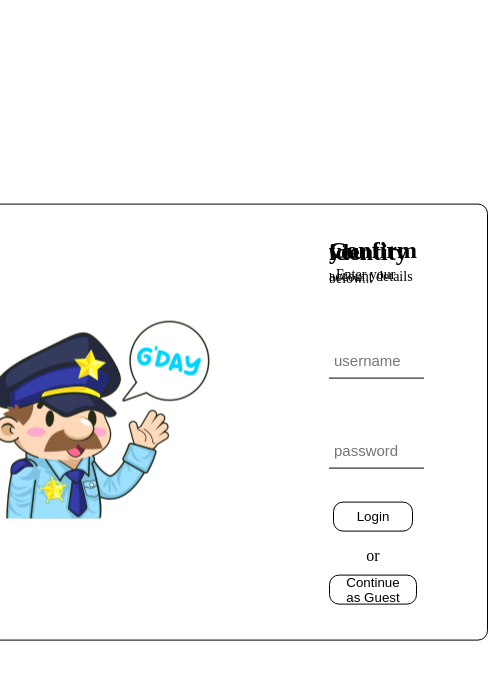
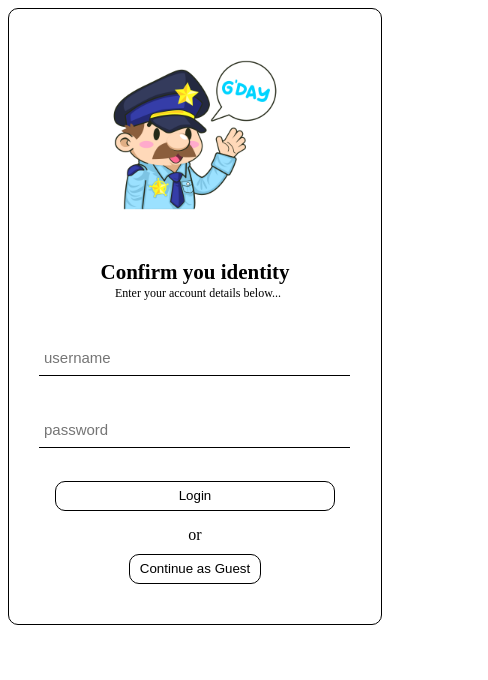
Before and after one commit to r00kieAd/ai-chatbot-ui, a React (Vite) app in the folder chatbot/: page / in a window 390 px wide. Shown: the top 680 px of the page, 488 px wide, since content can reach past the window. Built offline with nearby package versions, Linux system fonts and the light colour scheme.

Commit message:
added login mobile view and fading of police image

```diff
--- a/chatbot/src/app.css
+++ b/chatbot/src/app.css
@@ -12,6 +12,15 @@
   border: 1px solid black;
   border-radius: 10px;
   padding: 20px;
+  transition: all 0.5s ease-in;
+}
+@media screen and (max-width: 500px) {
+  #parent #loginContainer #loginParent {
+    position: relative;
+    top: 0;
+    left: 0;
+    transform: none;
+  }
 }
 #parent #loginContainer #loginParent #containerOne {
   display: flex;
@@ -20,27 +29,65 @@
   align-items: center;
   width: 100%;
 }
+@media screen and (max-width: 1100px) {
+  #parent #loginContainer #loginParent #containerOne {
+    display: flex;
+    flex-direction: column;
+    justify-content: space-between;
+    align-items: center;
+    width: 100%;
+  }
+}
 #parent #loginContainer #loginParent #containerOne .compartment {
-  margin: 5px 50px;
+  margin: 5px 40px;
+}
+@media screen and (max-width: 1200px) {
+  #parent #loginContainer #loginParent #containerOne .compartment {
+    margin: 10px;
+  }
 }
 #parent #loginContainer #loginParent #containerOne #policeDiv {
   position: relative;
 }
+#parent #loginContainer #loginParent #containerOne #policeDiv .intro-img-div {
+  opacity: 0;
+  visibility: hidden;
+  transition: opacity 0.5s ease-in-out, visibility 0.5s ease-in-out;
+}
 #parent #loginContainer #loginParent #containerOne #policeDiv .intro-img-div .police {
+  display: none;
   width: inherit;
 }
 #parent #loginContainer #loginParent #containerOne #policeDiv .intro-img-div .police img {
-  width: 16rem;
+  width: 12rem;
 }
-#parent #loginContainer #loginParent #containerOne #policeDiv .error-img-div {
+#parent #loginContainer #loginParent #containerOne #policeDiv .intro-img-div.show {
+  opacity: 1;
+  visibility: visible;
+  transition: opacity 0.5s ease-in-out;
+}
+#parent #loginContainer #loginParent #containerOne #policeDiv .error-img-div,
+#parent #loginContainer #loginParent #containerOne #policeDiv .ok-img-div {
   display: none;
 }
 #parent #loginContainer #loginParent #containerOne #loginHeaders {
+  text-align: center;
   line-height: 1px;
   margin-bottom: 10px;
 }
+#parent #loginContainer #loginParent #containerOne #loginHeaders h2 {
+  width: 100%;
+}
 #parent #loginContainer #loginParent #containerOne #loginHeaders span {
   font-size: 14px;
+}
+@media screen and (max-width: 500px) {
+  #parent #loginContainer #loginParent #containerOne #loginHeaders h2 {
+    font-size: 21px;
+  }
+  #parent #loginContainer #loginParent #containerOne #loginHeaders span {
+    font-size: 12px;
+  }
 }
 #parent #loginContainer #loginParent #containerOne #loginForm {
   width: 100%;
--- a/chatbot/src/app.scss
+++ b/chatbot/src/app.scss
@@ -2,9 +2,6 @@
     --textAreaHeight: 32px;
     --textAreaMaxHeight: 100px;
 }
-
-;
-
 
 $parentContainerWidth: 100%;
 $parentContainerHeight: auto;
@@ -31,6 +28,13 @@ $sendButtonHeight: 25px;
     top: 50%;
     left: 50%;
     transform: translate(-50%, -50%);
+}
+
+@mixin de-centerElement() {
+    position: relative;
+    top: 0;
+    left: 0;
+    transform: none;
 }
 
 @mixin flex-space-between ($flex-width, $flex-dir: row) {
@@ -65,8 +69,8 @@ $sendButtonHeight: 25px;
     font-size: 15px;
 }
 
+
 #parent {
-
     #loginContainer {
         #loginParent {
             @include centerElement();
@@ -74,39 +78,82 @@ $sendButtonHeight: 25px;
             border: 1px solid black;
             border-radius: $mainBorderRadius;
             padding: $loginContainerPadding;
+            transition: all 0.5s ease-in;
+
+            @media screen and (max-width: 500px) {
+                @include de-centerElement();
+            }
 
             #containerOne {
                 @include flex-space-between(100%, row);
 
+                @media screen and (max-width: 1100px) {
+                    @include flex-space-between(100%, column);
+                }
+
                 .compartment {
-                    margin: 5px 50px;
+                    margin: 5px 40px;
+
+                    @media screen and (max-width: 1200px) {
+                        margin: 10px;
+                    }
                 }
 
                 #policeDiv {
                     position: relative;
 
                     .intro-img-div {
+                        opacity: 0;
+                        visibility: hidden;
+                        transition: opacity 0.5s ease-in-out, visibility 0.5s ease-in-out;
+
                         .police {
+                            display: none;
                             width: inherit;
+
                             img {
-                                width: 16rem;
+                                width: 12rem;
                             }
                         }
                     }
 
-                    .error-img-div {
+                    .intro-img-div.show {
+                        opacity: 1;
+                        visibility: visible;
+                        transition: opacity 0.5s ease-in-out;
+                    }
+
+                    .error-img-div,
+                    .ok-img-div {
                         display: none;
                     }
                 }
 
                 #loginHeaders {
+
+                    text-align: center;
                     line-height: 1px;
+
+                    h2 {
+                        width: 100%;
+                    }
 
                     span {
                         font-size: 14px;
                     }
 
                     margin-bottom: 10px;
+
+                    @media screen and (max-width: 500px) {
+                        h2 {
+                            font-size: 21px;
+                        }
+
+                        span {
+                            font-size: 12px;
+                        }
+                    }
+
                 }
 
                 #loginForm {
--- a/chatbot/src/components/login_components.tsx
+++ b/chatbot/src/components/login_components.tsx
@@ -1,4 +1,4 @@
-import React, { useEffect, useState } from 'react';
+import React, { useEffect, useState, useRef } from 'react';
 import hello from '../assets/hello.png';
 import angry from '../assets/angry.png';
 import no from '../assets/no.png';
@@ -7,18 +7,88 @@ import eat from '../assets/eat.png';
 import full from '../assets/full.png';
 
 const LoginComp: React.FC = () => {
+    const helloPoliceImage = useRef<HTMLSpanElement>(null);
+    const eatPoliceImage = useRef<HTMLSpanElement>(null);
+    const fullPoliceImage = useRef<HTMLSpanElement>(null);
+    const angryPoliceImage = useRef<HTMLSpanElement>(null);
+    const denyPoliceImage = useRef<HTMLSpanElement>(null);
+    const okPoliceImage = useRef<HTMLSpanElement>(null);
+    const loginContainer = useRef<HTMLDivElement>(null);
+    const calmPoliceDiv = useRef<HTMLDivElement>(null);
+    const angryPoliceDiv = useRef<HTMLDivElement>(null);
+    const happyPoliceDiv = useRef<HTMLDivElement>(null);
+    const [loggedIn, setLoggedIn] = useState<boolean>(false);
+    const [imgNum, setImageNum] = useState<number>(5);
+
+    function fadeOut(el: HTMLElement | null) {
+        if (!el) return;
+        el.classList.remove("show");
+    }
+
+    function fadeIn(el: HTMLElement | null) {
+        if (!el) return;
+        el.classList.add("show");
+    }
+
+    useEffect(() => {
+        if (!loggedIn) {
+
+            const timeout = setTimeout(() => {
+                slider();
+            }, imgNum == 5? 100:5000);
+
+            return () => clearTimeout(timeout);
+        }
+    }, [imgNum, loggedIn]);
+
+    function slider() {
+        fadeOut(calmPoliceDiv.current);
+        setTimeout(() => {
+            setImageNum(prev => {
+                const nextNum = (prev + 1) % 3;
+                switch (nextNum) {
+                    case 0:
+                        if (helloPoliceImage.current) helloPoliceImage.current.style.display = "block";
+                        if (eatPoliceImage.current) eatPoliceImage.current.style.display = "none";
+                        if (fullPoliceImage.current) fullPoliceImage.current.style.display = "none";
+                        break;
+                    case 1:
+                        if (helloPoliceImage.current) helloPoliceImage.current.style.display = "none";
+                        if (eatPoliceImage.current) eatPoliceImage.current.style.display = "block";
+                        if (fullPoliceImage.current) fullPoliceImage.current.style.display = "none";
+                        break;
+                    case 2:
+                        if (helloPoliceImage.current) helloPoliceImage.current.style.display = "none";
+                        if (eatPoliceImage.current) eatPoliceImage.current.style.display = "none";
+                        if (fullPoliceImage.current) fullPoliceImage.current.style.display = "block";
+                        break;
+                    default:
+                        if (helloPoliceImage.current) helloPoliceImage.current.style.display = "block";
+                        break;
+                }
+                fadeIn(calmPoliceDiv.current);
+                return nextNum;
+            });
+        }, 1000);
+    }
+
     return (
         <>
-            <div id="loginParent">
+            <div id="loginParent" ref={loginContainer}>
                 <div id="containerOne">
                     <div className="compartment-1 compartment">
                         <div id="policeDiv">
-                            <div className='intro-img-div intro-img-slides'>
-                                <span className="police"><img src={hello} alt="" /></span>
+                            <div className='intro-img-div intro-img-slides' ref={calmPoliceDiv}>
+                                <span className="police police-hello" ref={helloPoliceImage}><img src={hello} alt="police" /></span>
+                                <span className="police police-eat" ref={eatPoliceImage}><img src={eat} alt="police" /></span>
+                                <span className="police police-full" ref={fullPoliceImage}><img src={full} alt="police" /></span>
                             </div>
-                            <div className="intro-img-div error-img-div">
-                                <span className="police police-angry"><img src={hello} alt="" /></span>
-                                <span className="police police-deny"><img src={hello} alt="" /></span>
+                            <div className="intro-img-div error-img-div" ref={angryPoliceDiv}>
+                                <span className="police police-angry" ref={angryPoliceImage}><img src={angry} alt="police" /></span>
+                                <span className="police police-deny" ref={denyPoliceImage}><img src={no} alt="police" /></span>
+                            </div>
+                            <div className="intro-img-div ok-img-div" ref={happyPoliceDiv}>
+                                <span className="police police-ok" ref={okPoliceImage}><img src={ok} alt="police" /></span>
                             </div>
                         </div>
                     </div>
```
Also changed, not shown: 1 other file (tests, documents, lock files or other folders).
